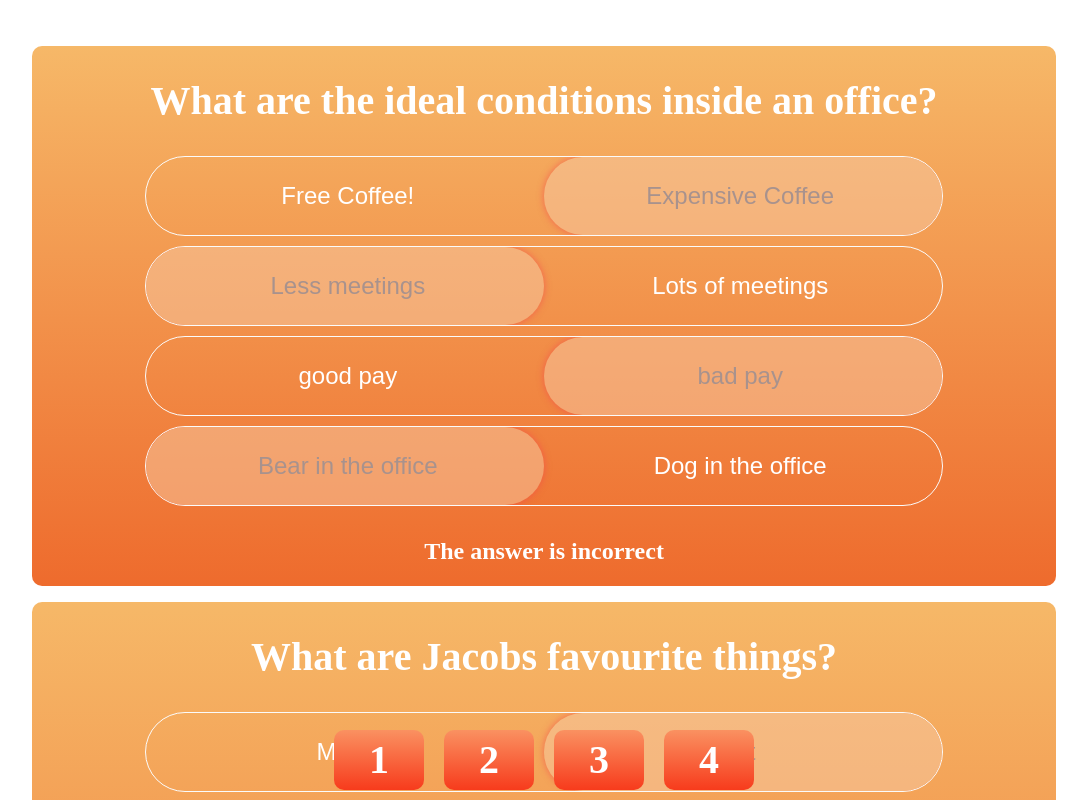
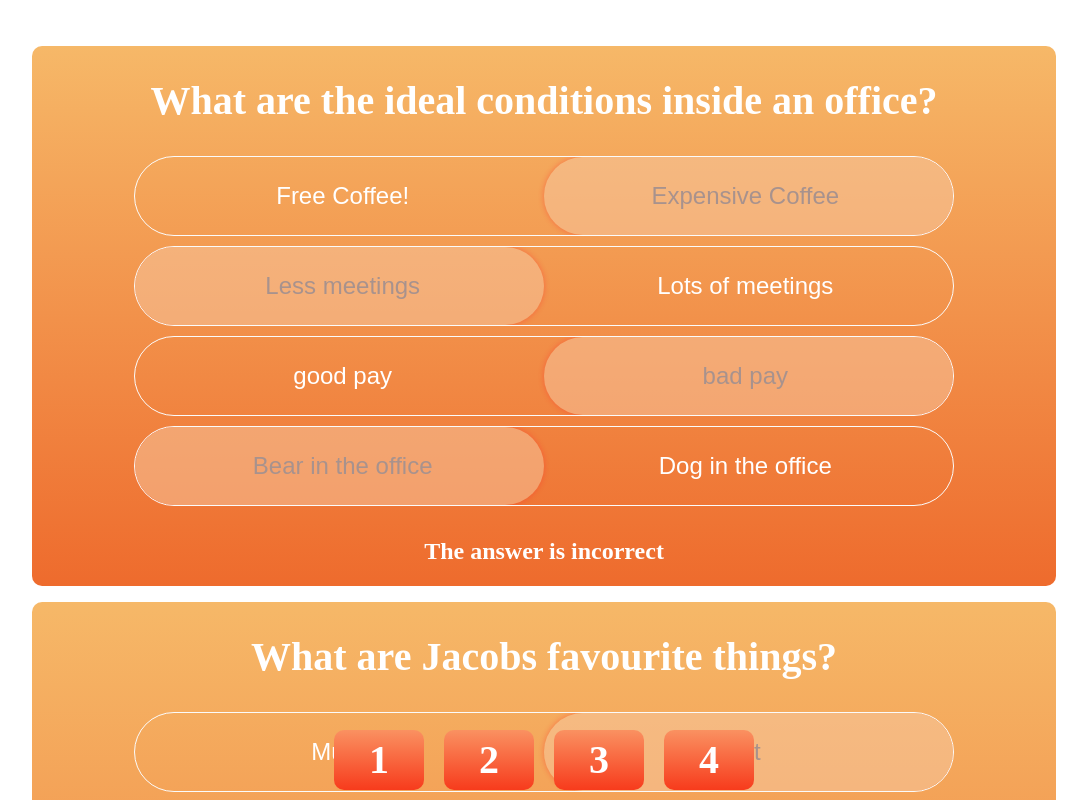
Before and after one commit to JacobCutts13/seneca-toggles, a React (Create React App) app: page / in a window 1280 px wide. Shown: the top 800 px of the page, without its empty margins (96-1183 px from the left). Built offline with nearby package versions, Linux system fonts and the light colour scheme.

Commit message:
slider styling

```diff
--- a/src/index.css
+++ b/src/index.css
@@ -142,7 +142,7 @@ body {
   cursor: pointer;
   justify-content: stretch;
   min-height: inherit;
-  width: 78%;
+  width: 80%;
   border: 1px solid #fbfbfb;
   background: transparent;
   text-align: center;
@@ -160,11 +160,12 @@ body {
 
 .tile .answer-slider {
   transition-property: all;
-  transition-duration: 0.3s;
+  transition-duration: 0.4s;
   transition-timing-function: ease;
   transition-delay: 0s;
   background: #f8caa380;
-  box-shadow: 0 0 6px 1px rgb(245 69 76 / 50%);
+  /* Add outline to slider */
+  box-shadow: 0 0 5px 1px #ff2e2e50;
   border-radius: 100px;
   width: 50%;
   padding: 0;
```
